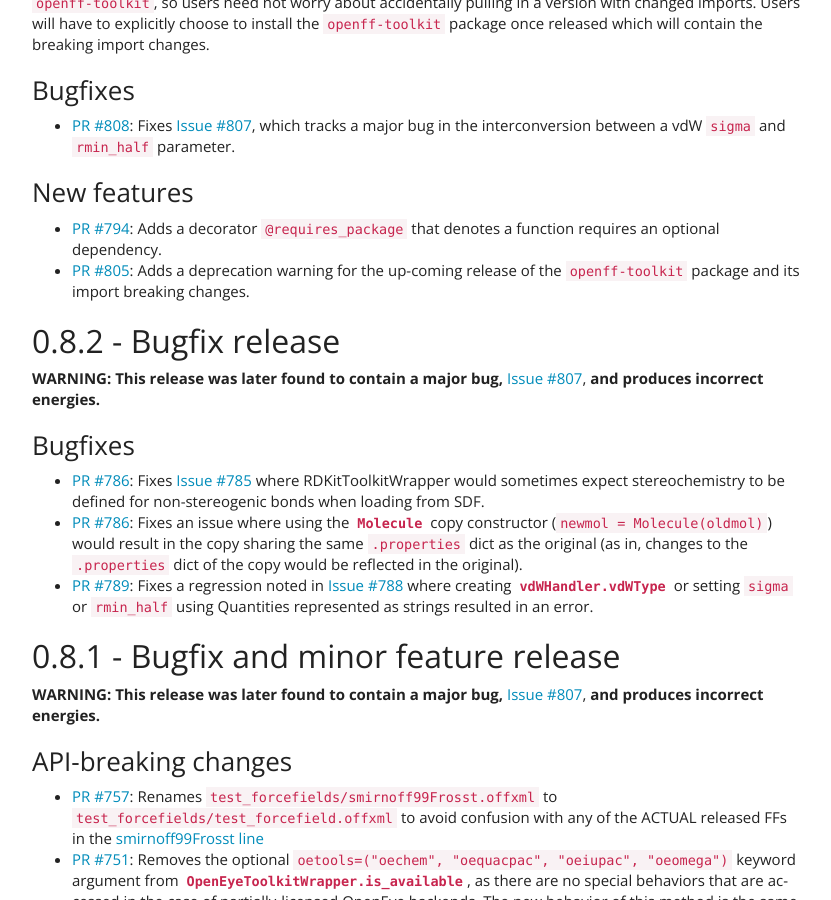
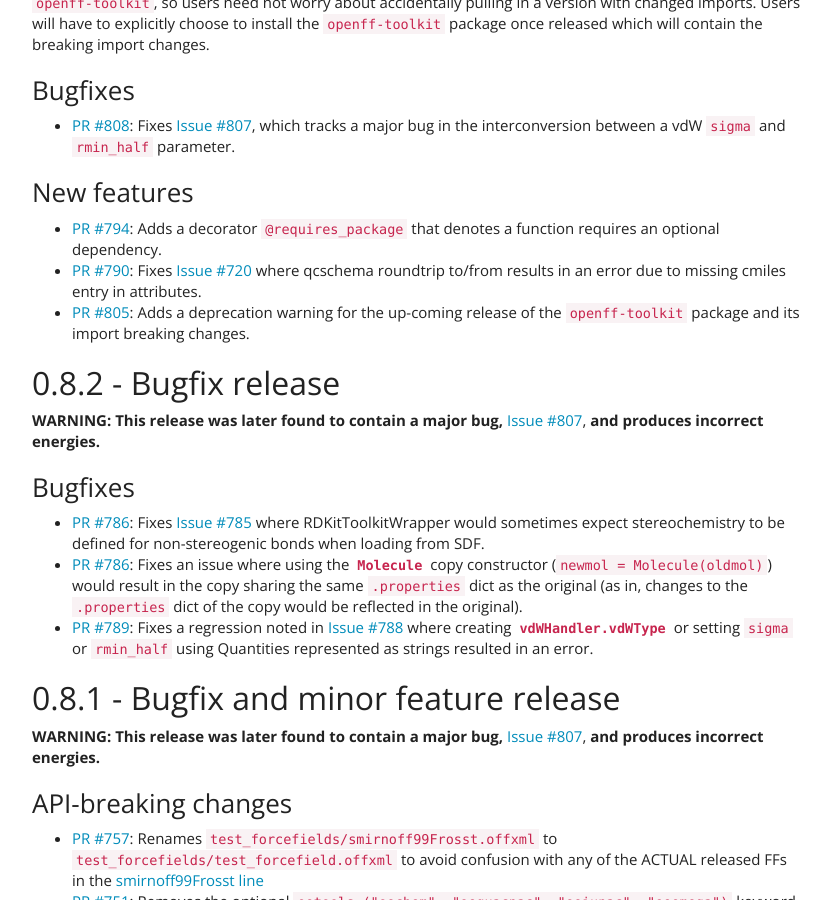
Before and after one commit to openforcefield/openff-toolkit, a Sphinx documentation site: the page built from docs/releasehistory.rst, in a window 1280 px wide and 900 px high, scrolled down 1608 px. Shown: the whole window, without its empty margins (38-869 px from the left). Built offline with Sphinx 7.4.7, drawn with Linux system fonts in a browser that asks for light colours.

Commit message:
resolve conflicts

```diff
--- a/docs/releasehistory.rst
+++ b/docs/releasehistory.rst
@@ -109,6 +109,9 @@ New features
 """"""""""""
 - `PR #794 <https://github.com/openforcefield/openforcefield/pull/794>`_: Adds a decorator
   ``@requires_package`` that denotes a function requires an optional dependency.
+- `PR #790 <https://github.com/openforcefield/openforcefield/pull/790>`_: Fixes `Issue #720
+  <https://github.com/openforcefield/openforcefield/issues/720>`_ where qcschema roundtrip to/from results
+  in an error due to missing cmiles entry in attributes.
 - `PR #805 <https://github.com/openforcefield/openforcefield/pull/805>`_: Adds a deprecation warning for the up-coming
   release of the ``openff-toolkit`` package and its import breaking changes.
 
```
